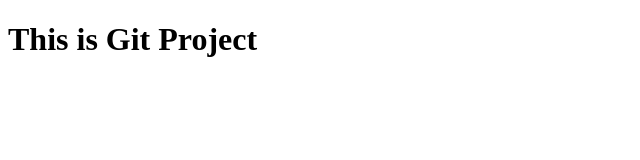
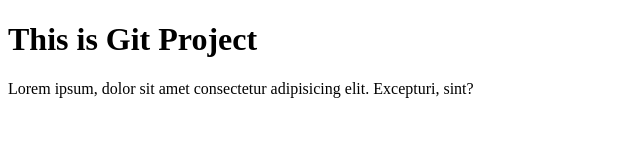
Before and after one commit to meng-mao/git-project, a plain HTML site: page index.html in a window 1280 px wide. Shown: the whole page, without its empty margins (0-640 px from the left). Drawn offline with Linux system fonts and the light colour scheme.

Commit message:
added lorem10 into paragraph

```diff
--- a/index.html
+++ b/index.html
@@ -10,5 +10,6 @@
     <div class="contianer">
         <h1>This is Git Project</h1>
     </div>
+    <div class="paragraph">Lorem ipsum, dolor sit amet consectetur adipisicing elit. Excepturi, sint?</div>
 </body>
 </html>
```
